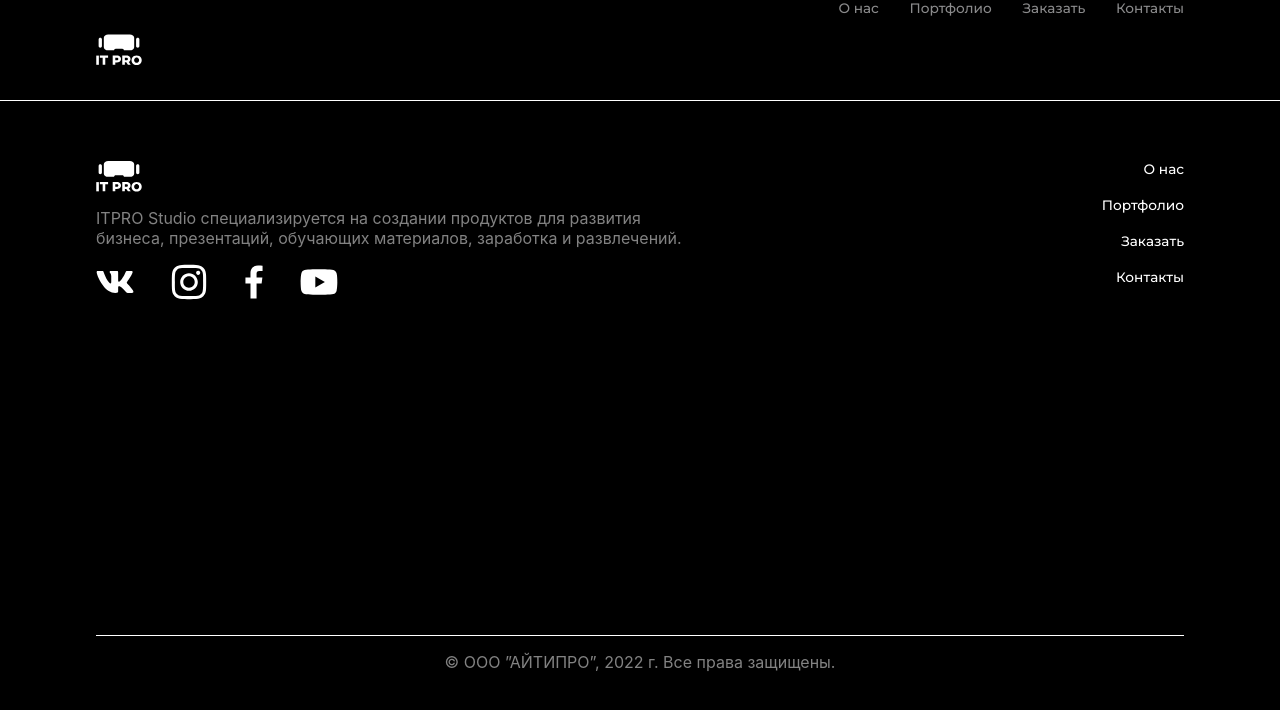
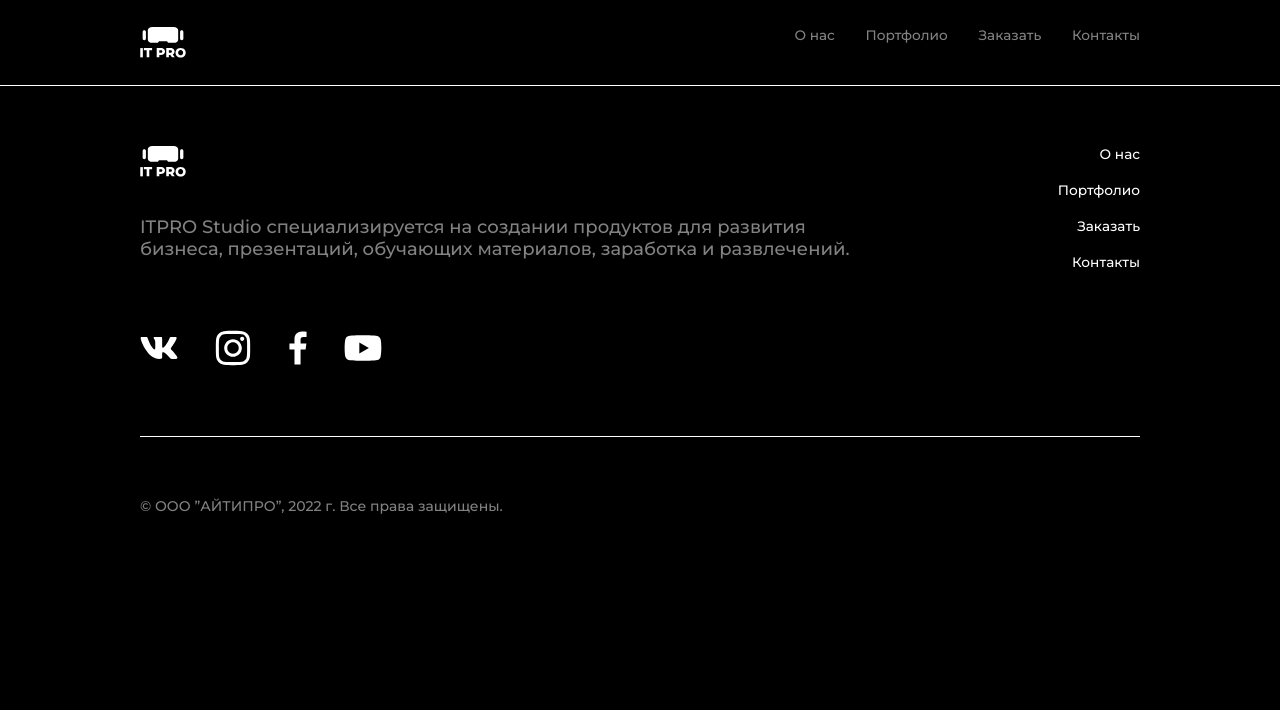
Before and after one commit to sofia-g-per/ITPRO_front, a React (Create React App) app: page / in a window 1280 px wide. Shown: the top 710 px of the page. Built offline with nearby package versions, Linux system fonts and the light colour scheme.

Commit message:
Basic css variables added. Fixes to header & footer

```diff
--- a/src/App.css
+++ /dev/null
@@ -1,38 +0,0 @@
-.App {
-  text-align: center;
-}
-
-.App-logo {
-  height: 40vmin;
-  pointer-events: none;
-}
-
-@media (prefers-reduced-motion: no-preference) {
-  .App-logo {
-    animation: App-logo-spin infinite 20s linear;
-  }
-}
-
-.App-header {
-  background-color: #282c34;
-  min-height: 100vh;
-  display: flex;
-  flex-direction: column;
-  align-items: center;
-  justify-content: center;
-  font-size: calc(10px + 2vmin);
-  color: white;
-}
-
-.App-link {
-  color: #61dafb;
-}
-
-@keyframes App-logo-spin {
-  from {
-    transform: rotate(0deg);
-  }
-  to {
-    transform: rotate(360deg);
-  }
-}
--- a/src/App.js
+++ b/src/App.js
@@ -1,4 +1,3 @@
-import './App.css';
 import TheHeader from './components/theHeader.jsx';
 import TheFooter from './components/theFooter.jsx';
 
--- a/src/components/theFooter.jsx
+++ b/src/components/theFooter.jsx
@@ -9,11 +9,10 @@ import YouTubeLogo from "../img/YouTubeLogo.svg";
 function TheFooter() {
 	return (
 		<div className="footer">
-			<div className="tainer">
 				<div className="TheFooter">
 					<div className="leftPartFooterBar">
 						<img src={logo} alt="Logo" className="logo"/>
-						<p className="simpleText footerText">ITPRO Studio специализируется на создании продуктов для развития <br />бизнеса, презентаций, обучающих материалов, заработка и развлечений.
+						<p className="basic-text footerText">ITPRO Studio специализируется на создании продуктов для развития <br />бизнеса, презентаций, обучающих материалов, заработка и развлечений.
 						</p>
 						<div className="social">
 							<img src={VKLogo} alt="socialLogoVK" className="socialLogo" />
@@ -28,11 +27,8 @@ function TheFooter() {
 						<a href="#" className="NavBarFooterLink">Заказать</a>
 						<a href="#" className="NavBarFooterLink">Контакты</a>
 					</div>
-
 				</div>
-
-			</div>
-			<p className="simpleText">© ООО ”АЙТИПРО”, 2022 г. Все права защищены.
+			<p className="basic-text text--small">© ООО ”АЙТИПРО”, 2022 г. Все права защищены.
 			</p>
 		</div>
 		);
--- a/src/components/theHeader.jsx
+++ b/src/components/theHeader.jsx
@@ -5,7 +5,6 @@ function TheHeader() {
 
   return (
     <div className="TheHeader">
-      <div className=" container">
         <img src={logo} alt="Logo" className='logo' />
         <div className="NavBarHeader">
           <a href="#" className="NavBarHeaderLink">О нас</a>
@@ -13,7 +12,6 @@ function TheHeader() {
           <a href="#" className="NavBarHeaderLink">Заказать</a>
           <a href="#" className="NavBarHeaderLink">Контакты</a>
         </div>
-      </div>
     </div>
     );
 }
--- /dev/null
+++ b/src/css/index.css
@@ -0,0 +1,58 @@
+html{
+  font-size: 62.5%;
+
+  --font-family: Montserrat, sans-serif;
+  --text-font-size: 1.8rem;
+  --section-title-font-size: 4rem;
+  --page-title-font-size: 7rem;
+
+  --color-black: rgb(0, 0, 0);
+  --color-white: #fff;
+  --color-grey: #828282;
+  /* --faded-opacity: .6; */
+  --color-accent-blue: #2FA4C9;
+  --color-accent-purple: #A768BA;
+
+}
+
+body {
+  margin: 0;
+  -webkit-font-smoothing: antialiased;
+  -moz-osx-font-smoothing: grayscale;
+
+  background-color: black;
+  height: var(--color-black);
+  box-sizing: border-box;
+
+	font-family: var(--font-family);
+  font-size: var(--text-font-size);
+  color: var(--color-white);
+
+}
+
+*{
+  margin: 0;
+}
+
+.basic-text {
+	color: var(--color-grey);
+}
+
+.text--small{
+  font-size: 1.4rem;
+}
+
+.logo {
+	width: 3.6vw;
+}
+
+.social {
+	display: flex;
+	width: 18.9vw;
+	justify-content: space-between;
+	/*padding: 65px 0 65px 0;*/
+}
+
+.container{
+	margin: 0 auto;
+}
--- a/src/css/theFooter.css
+++ b/src/css/theFooter.css
@@ -1,23 +1,24 @@
+.footer{
+	padding: 6rem 14rem;
+}
+
 .NavBarFooterLink {
-	padding-bottom: 20px;
-	text-align: right;
+	padding-bottom: 2rem;
 	display: flex;
 	flex-direction: column;
 	justify-content: space-between;
-	font-size: calc(5px + 13 * (100vw / 1920));
+
+	text-align: right;
+	font-size: calc(.5rem + 13 * (100vw / 1920));
 	text-decoration: none;
-	color: #FFF;
-	font-family: Montserrat;
+	color: var(--color-white);
 }
 
 .TheFooter {
-	padding-top: 60px;
-	margin: 0 auto;
-	width: 85vw;
-	height: 474px;
 	display: flex;
 	justify-content: space-between;
-	border-bottom: 1px solid #FFF;
+	border-bottom: 1px solid var(--color-white);
+	margin-bottom: 6rem;
 }
 
 .leftPartFooterBar {
@@ -25,31 +26,12 @@
 	display: flex;
 	flex-direction: column;
 	justify-content: space-between;
-	height: 7.14vw;
 }
 
-.social {
-	display: flex;
-	width: 18.9vw;
-	justify-content: space-between;
-	/*padding: 65px 0 65px 0;*/
+.footer .logo{
+	padding-bottom: 3.9rem;
 }
 
-.simpleText {
-	color: #828282;
+.footer .social{
+	padding: 7rem 0;;
 }
-
-.logo {
-	width: 3.6vw;
-
-}
-
-.footerText {
-
-}
-
-.footer {
-
-
-
-}
--- a/src/css/theHeader.css
+++ b/src/css/theHeader.css
@@ -1,34 +1,24 @@
 
 .TheHeader {
-	width: 100vw;
-	height: 100px;
-	border-bottom: 1px solid #FFF;
-
-}
-
-.container {
-	width: 85vw;
+	border-bottom: 1px solid var(--color-white);
+	padding: 2.7rem 14rem;
 	display: flex;
-	margin: 0 auto;
 	justify-content: space-between;
-
-	height: 100px;
 }
 
 .NavBarHeader {
 	display: flex;
 	justify-content: space-between;
-	width: 27vw;
+	min-width: 27vw;
 }
 
 .NavBarHeaderLink {
-	font-size: calc(5px + 13 * (100vw / 1920));
+	font-size: calc(.5rem + 13 * (100vw / 1920));
 	text-decoration: none;
-	color: #8A8A8B;
-	font-family: Montserrat;
-	transition-duration: .2s;
+	color: var(--color-grey);
+	transition-duration: .5s;
 }
 
 .NavBarHeaderLink:hover {
-	color: #fff;
+	color: var(--color-white);
 }
--- a/src/index.css
+++ /dev/null
@@ -1,15 +0,0 @@
-body {
-  margin: 0;
-  font-family: -apple-system, BlinkMacSystemFont, 'Segoe UI', 'Roboto', 'Oxygen',
-    'Ubuntu', 'Cantarell', 'Fira Sans', 'Droid Sans', 'Helvetica Neue',
-    sans-serif;
-  -webkit-font-smoothing: antialiased;
-  -moz-osx-font-smoothing: grayscale;
-  background-color: black;
-  height: 100%;
-}
-
-code {
-  font-family: source-code-pro, Menlo, Monaco, Consolas, 'Courier New',
-    monospace;
-}
--- a/src/index.js
+++ b/src/index.js
@@ -1,6 +1,6 @@
 import React from 'react';
 import ReactDOM from 'react-dom';
-import './index.css';
+import './css/index.css';
 import App from './App';
 import reportWebVitals from './reportWebVitals';
 
```
Also changed, not shown: public/index.html (+1 -23 lines), src/components/Header.jsx (added, +10 -0 lines).
